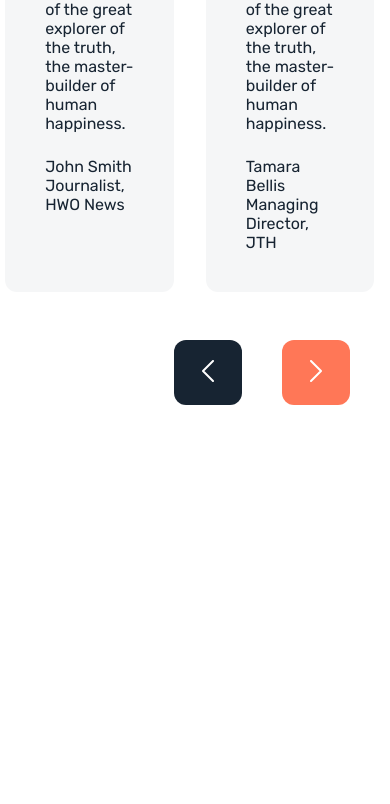
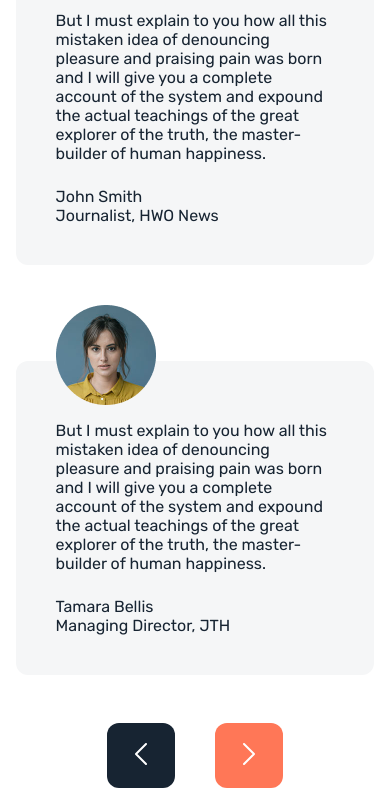
Before and after one commit to Alphenx/202301-w1chwe-adrian-garcia-paco-leyva, a website: page index.html in a window 390 px wide. Shown: the part 8493-9297 px from the top of the page. Before the commit the page ends 8914 px from the top, so only its background shows below. Drawn offline with nearby package versions, Linux system fonts and the light colour scheme.

Commit message:
Add testimonial details

```diff
--- a/assets/css/blog.css
+++ b/assets/css/blog.css
@@ -86,7 +86,7 @@
   margin-left: 15px;
 }
 
-@media (max-width: 425px) {
+@media (max-width: 426px) {
   /* SECCION - BLOG */
 
   /* flex - container */
--- a/assets/css/testimonial.css
+++ b/assets/css/testimonial.css
@@ -73,7 +73,7 @@
   background-color: #ff7757;
 }
 
-@media (max-width: 425px) {
+@media (max-width: 426px) {
   .traveler-exp-container__title-container h2 {
     font-size: 2.5rem;
   }
@@ -81,4 +81,13 @@
   .traveler-exp-container__title-container p {
     font-size: 1.5rem;
   }
+
+  .traveler-exp-container__opinions-container {
+    flex-wrap: wrap;
+    gap: 6rem;
+  }
+
+  .traveler-exp-container__nav-arrows-container {
+    justify-content: center;
+  }
 }
--- a/assets/css/trip-planners.css
+++ b/assets/css/trip-planners.css
@@ -176,7 +176,7 @@
   color: #c59b08;
 }
 
-@media (max-width: 425px) {
+@media (max-width: 426px) {
   /* TRIP PLANNERS - SECTION */
 
   .section-trip-planners {
```
